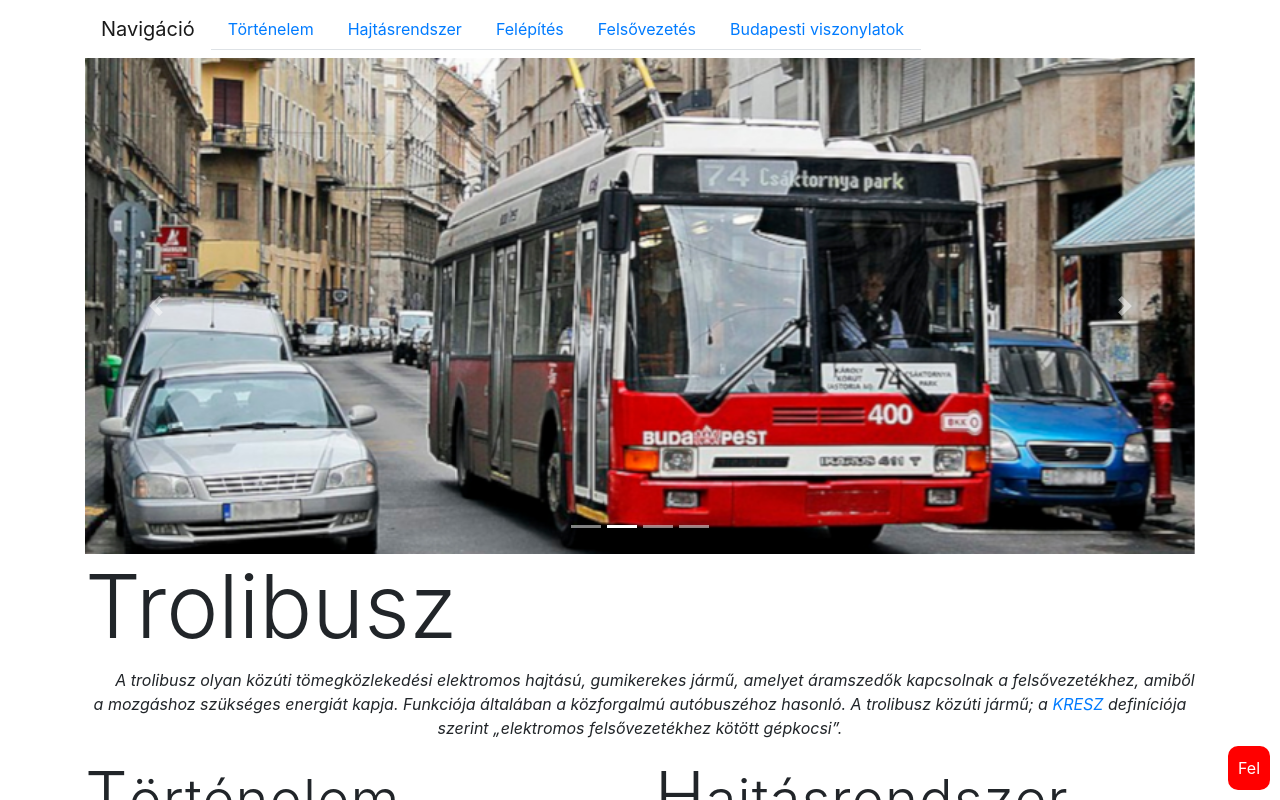
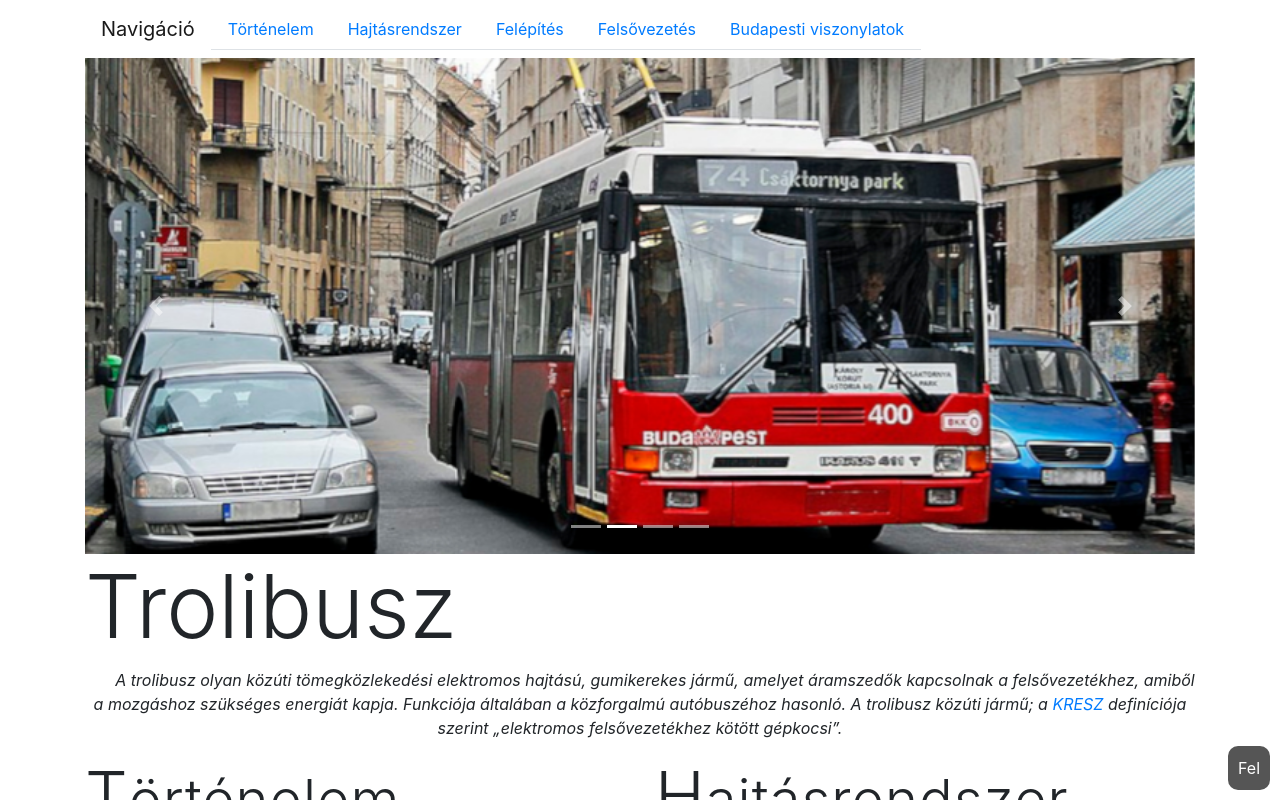
Before and after one commit to AkosKertaiAK/2025-04-01_Trolibusz, a plain HTML site: page 2025-04-01_Trolibusz/index.html in a window 1280 px wide. In both pictures the pointer is over the button "Fel". Shown: the top 800 px of the page. Drawn offline with Linux system fonts and the light colour scheme.

Commit message:
Update troli.css

```diff
--- a/2025-04-01_Trolibusz/troli.css
+++ b/2025-04-01_Trolibusz/troli.css
@@ -56,3 +56,7 @@ p{
   padding: 10px;
   border-radius: 10px;
   }
+
+#felGomb:hover {
+  background-color: #555;
+}
```
